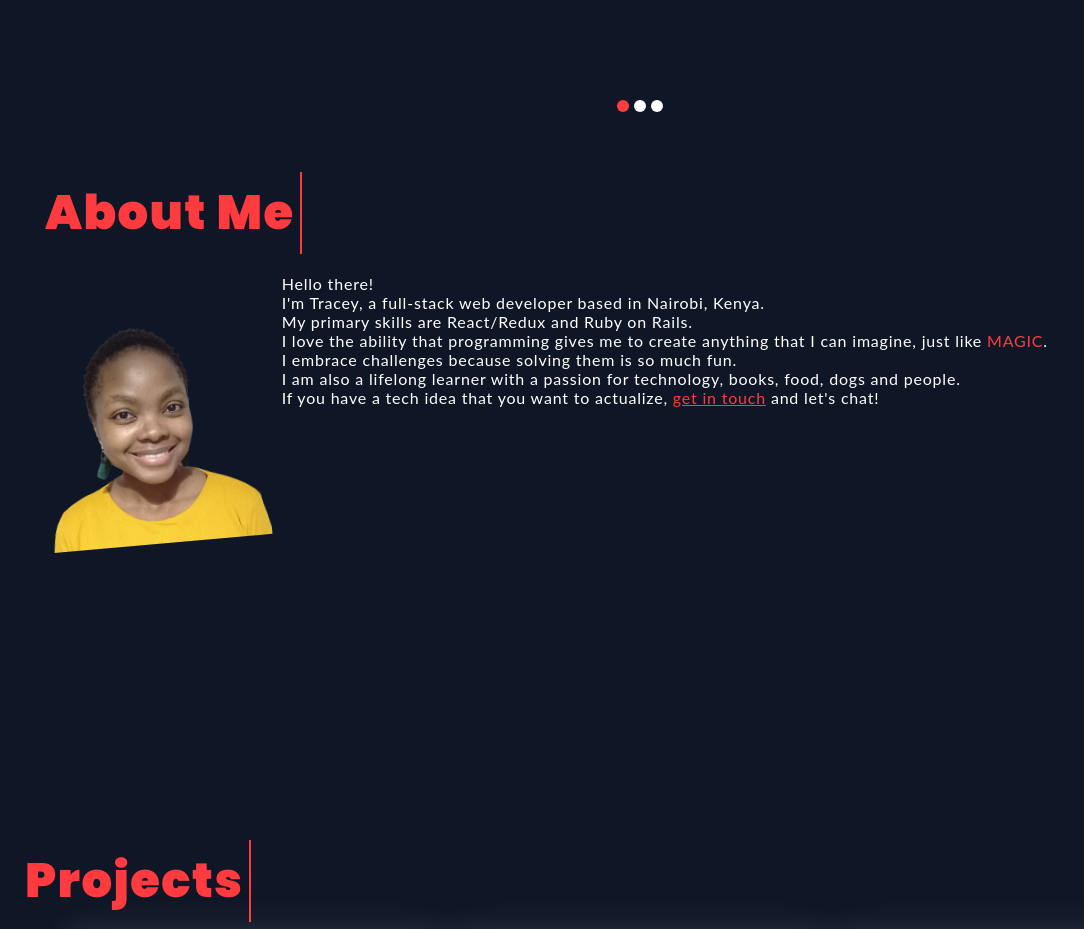
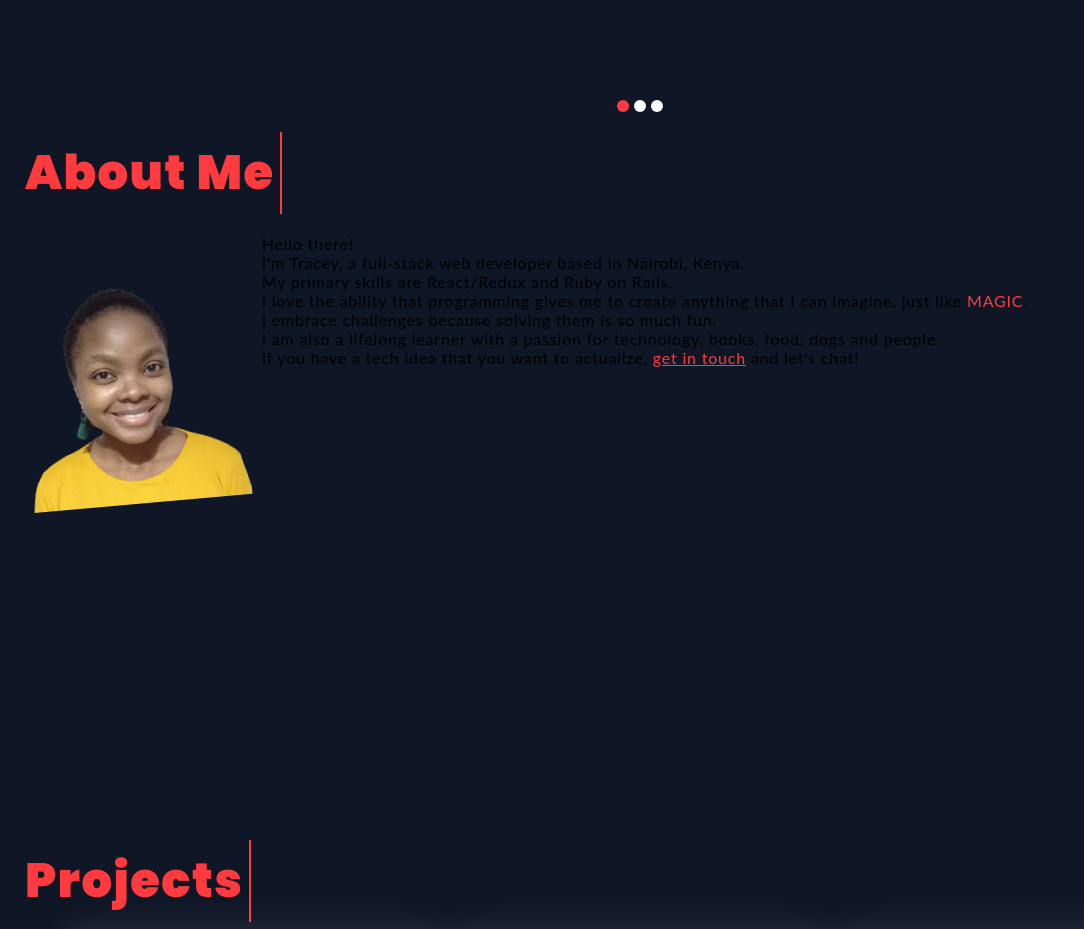
Before and after one commit to trace-kadenyi/portfolio_website, a React (Create React App) app: page / in a window 1280 px wide. Shown: the part 800-1729 px from the top of the page, without its empty margins (0-1084 px from the left). Built offline with nearby package versions, Linux system fonts and the light colour scheme; the HTML template or start-up script is replaced by a standard one.

Commit message:
Remove content class from active_content

```diff
--- a/src/Components/About/About.js
+++ b/src/Components/About/About.js
@@ -31,7 +31,7 @@ const About = () => {
             ></button>
           </div>
           {/* about me intro */}
-          <div className={active === 1 ? "content active_content" : "content"}>
+          <div className={active === 1 ? "active_content" : "content"}>
             <h1 className="about_title">About Me</h1>
             <img src={myPic} alt="my_pic" className="hero" />
             <p className="content_para">
@@ -55,7 +55,7 @@ const About = () => {
           {/* skills section */}
           <div
             className={
-              active === 2 ? "content active_content active_two" : "content"
+              active === 2 ? "active_content active_two" : "content"
             }
           >
             <h1 className="about_title">Skills</h1>
@@ -130,7 +130,7 @@ const About = () => {
             </div>
           </div>
           {/* background section */}
-          <div className={active === 3 ? "content active_content" : "content"}>
+          <div className={active === 3 ? "active_content" : "content"}>
             <h1 className="about_title">Background</h1>
             <div className=" background_content">
               <p className="content_para background_para">
```
